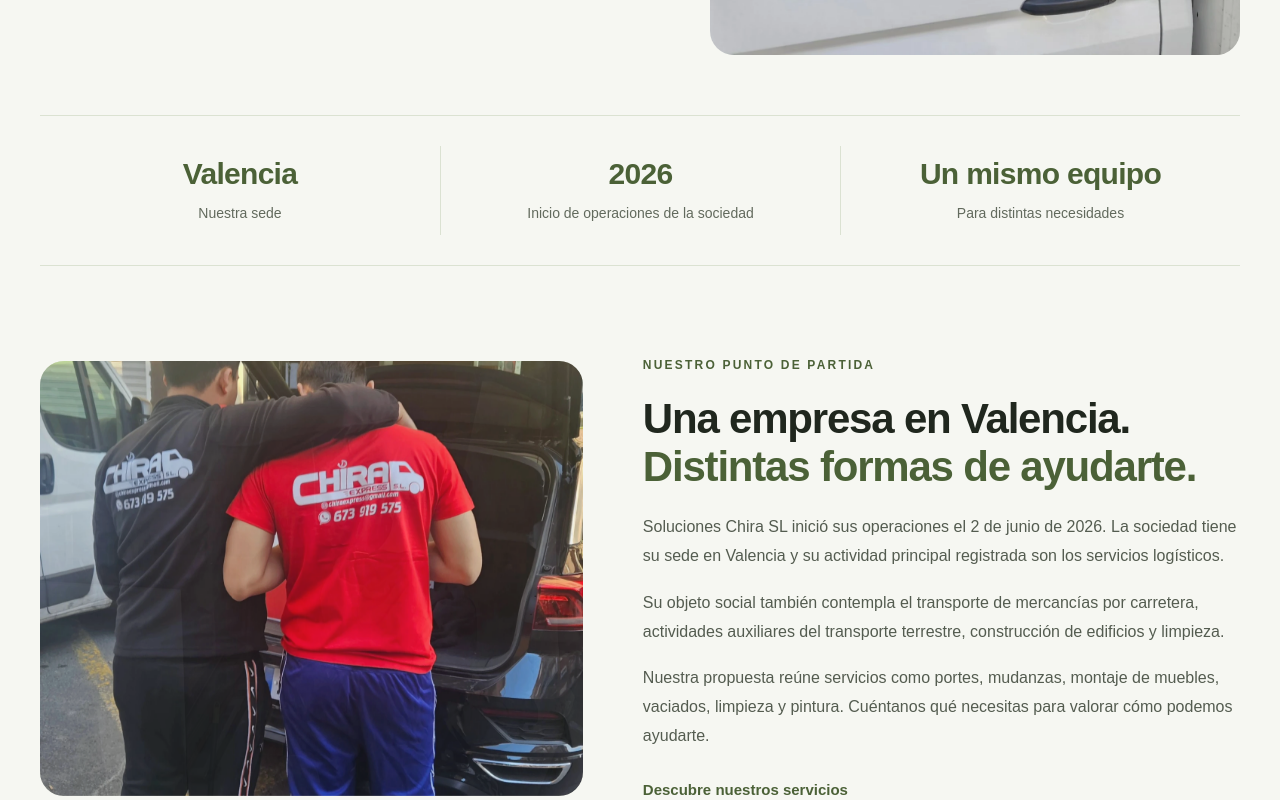
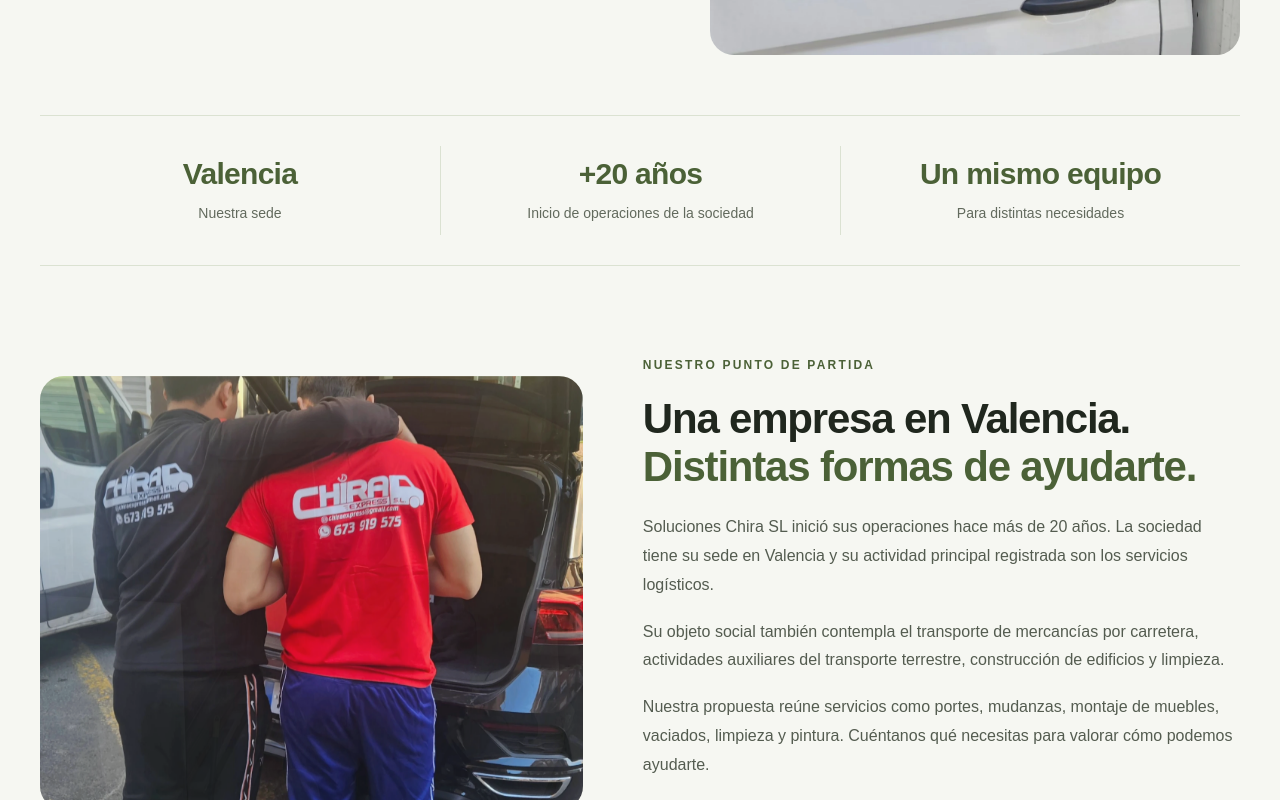
Before and after one commit to josueBarrueta/SolucionesChiraSL, an Angular app in the folder paginaChira/: page /nosotros in a window 1280 px wide. Shown: the part 704-1504 px from the top of the page. Built offline with nearby package versions, Linux system fonts and the light colour scheme.

Commit message:
cambio de texto en carpeta nosotros

```diff
--- a/paginaChira/src/app/nosotros/nosotros.component.html
+++ b/paginaChira/src/app/nosotros/nosotros.component.html
@@ -36,7 +36,7 @@
       </div>
 
       <div class="dato">
-        <strong>2026</strong>
+        <strong>+20 años</strong>
         <span>Inicio de operaciones de la sociedad</span>
       </div>
 
@@ -70,7 +70,7 @@
         </h2>
 
         <p>
-          Soluciones Chira SL inició sus operaciones el 2 de junio de 2026.
+          Soluciones Chira SL inició sus operaciones hace más de 20 años.
           La sociedad tiene su sede en Valencia y su actividad principal
           registrada son los servicios logísticos.
         </p>
```
